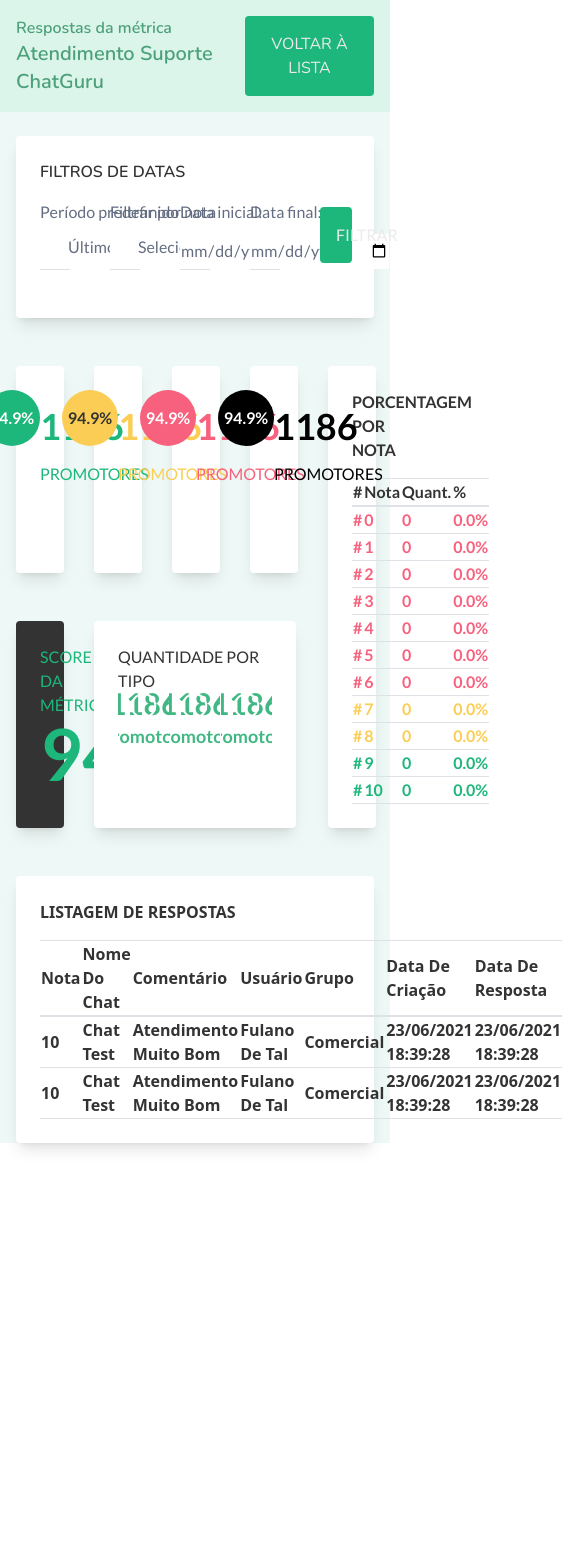
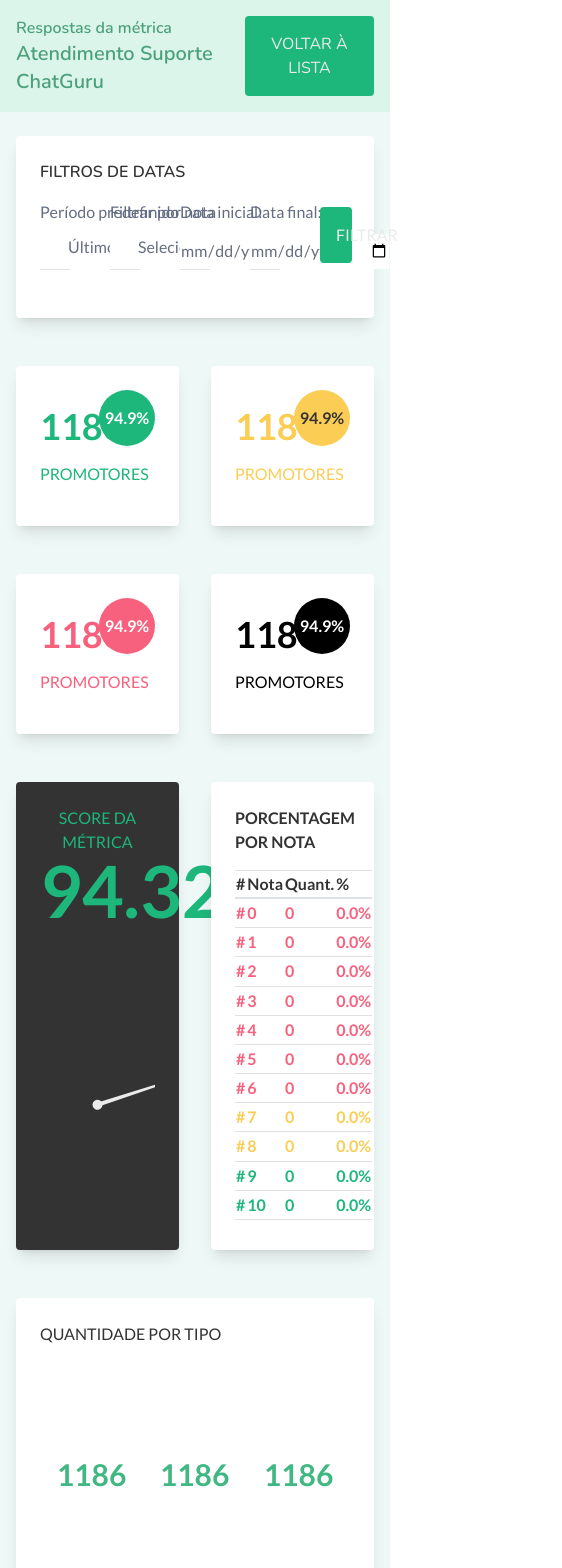
Before and after one commit to natalia-sampaio/teste02-chatguru, a Vue app: page / in a window 390 px wide. Shown: the top 1568 px of the page, 562 px wide, since content can reach past the window. Before the commit the page ends 1167 px from the top, so only its background shows below. Built offline with nearby package versions, Linux system fonts and the light colour scheme.

Commit message:
:construction: responsiveness

```diff
--- a/src/App.vue
+++ b/src/App.vue
@@ -1,6 +1,31 @@
 <script setup>
-import { RouterLink, RouterView } from 'vue-router'
 import ButtonGreen from './components/buttons/ButtonGreen.vue';
+import HomeView from './views/HomeView.vue';
+</script>
+
+<script>
+export default {
+    data() {
+        return {
+            windowWidth: null,
+            desktop: null
+        };
+    },
+    methods: {
+        checkScreen() {
+            this.windowWidth = window.innerWidth;
+            if (this.windowWidth >= 1280) {
+                this.desktop = true;
+                return;
+            }
+            this.desktop = false;
+        }
+    },
+    created() {
+        window.addEventListener("resize", this.checkScreen);
+        this.checkScreen();
+    }
+}
 </script>
 
 <template>
@@ -12,5 +37,5 @@
     <ButtonGreen :name="'Voltar à lista'" />
   </header>
 
-  <RouterView />
+  <HomeView :desktop="desktop" />
 </template>
--- a/src/components/cards/AnswersListCard.vue
+++ b/src/components/cards/AnswersListCard.vue
@@ -64,7 +64,9 @@
 
 <template>
     <BaseCard>
-        <BaseTable tableTitle="Listagem de respostas">
+        <h4 class="uppercase font-semibold">Listagem de respostas</h4>
+        <div class="overflow-x-auto pb-16">
+            <BaseTable class="">
                 <template #tableHeaders>
                     <th>Nota</th>
                     <th>Nome do chat</th>
@@ -86,5 +88,10 @@
                     </tr>
                 </template>
             </BaseTable>
+        </div>
     </BaseCard>
 </template>
+
+<style lang="sass" scoped>
+
+</style>
--- a/src/components/cards/TableCard.vue
+++ b/src/components/cards/TableCard.vue
@@ -7,7 +7,8 @@
 
 <template>
     <BaseCard>
-        <BaseTable tableTitle="Porcentagem por nota">
+        <h4 class="uppercase font-semibold">Porcentagem por nota</h4>
+        <BaseTable class="w-full h-5/6">
             <template #tableHeaders>
                 <th>#</th>
                 <th>Nota</th>
--- a/src/components/tables/BaseTable.vue
+++ b/src/components/tables/BaseTable.vue
@@ -1,12 +1,5 @@
-<script setup>
-defineProps({
-    tableTitle: ""
-})
-</script>
-
 <template>
-    <h4 class="uppercase font-semibold">{{ tableTitle }}</h4>
-    <table class="w-full capitalize mt-4">
+    <table class="capitalize mt-4 whitespace-nowrap">
         <thead class="border-t border-b-2 border-light-grayish-blue text-left">
             <tr>
                 <slot name="tableHeaders"></slot>
--- a/src/services/doughnutChartConfig.js
+++ b/src/services/doughnutChartConfig.js
@@ -10,7 +10,7 @@
 
 export const options = {
     responsive: true,
-    maintainAspectRatio: true,
+    maintainAspectRatio: false,
     cutout: 90,
     plugins: {
         legend: {
--- a/src/services/gaugeChartConfig.js
+++ b/src/services/gaugeChartConfig.js
@@ -12,7 +12,7 @@
 
 export const options = {
     responsive: true,
-    maintainAspectRatio: true,
+    maintainAspectRatio: false,
     cutout: 50,
     rotation: -90,
     circumference: 180
--- a/src/views/HomeView.vue
+++ b/src/views/HomeView.vue
@@ -5,12 +5,16 @@
 import TableCard from '../components/cards/TableCard.vue';
 import ChartsCard from '../components/cards/ChartsCard.vue';
 import AnswersListCard from '../components/cards/AnswersListCard.vue';
+
+defineProps({
+  desktop: Boolean
+})
 </script>
 
 <template>
   <main>
     <FilterCard />
-    <div class="grid grid-cols-5 grid-rows-2 font-lato uppercase">
+    <div v-if="desktop" class="grid grid-cols-5 font-lato uppercase">
       <MetricsCard textColor="text-green" percentageBubble="text-white bg-green"/>
       <MetricsCard textColor="text-yellow" percentageBubble="text-dark-gray bg-yellow"/>
       <MetricsCard textColor="text-red" percentageBubble="text-white bg-red"/>
@@ -19,6 +23,15 @@
       <ScoreCard />
       <ChartsCard class="col-span-3" />
     </div>
+    <div v-else class="grid grid-cols-2 font-lato uppercase">
+      <MetricsCard textColor="text-green" percentageBubble="text-white bg-green"/>
+      <MetricsCard textColor="text-yellow" percentageBubble="text-dark-gray bg-yellow"/>
+      <MetricsCard textColor="text-red" percentageBubble="text-white bg-red"/>
+      <MetricsCard textColor="text-black" percentageBubble="text-white bg-black"/>
+      <ScoreCard />
+      <TableCard />
+      <ChartsCard class="col-span-2" />
+    </div>
     <AnswersListCard />
   </main>
 </template>
```
Lines whose indentation alone changed are shown as unchanged.
